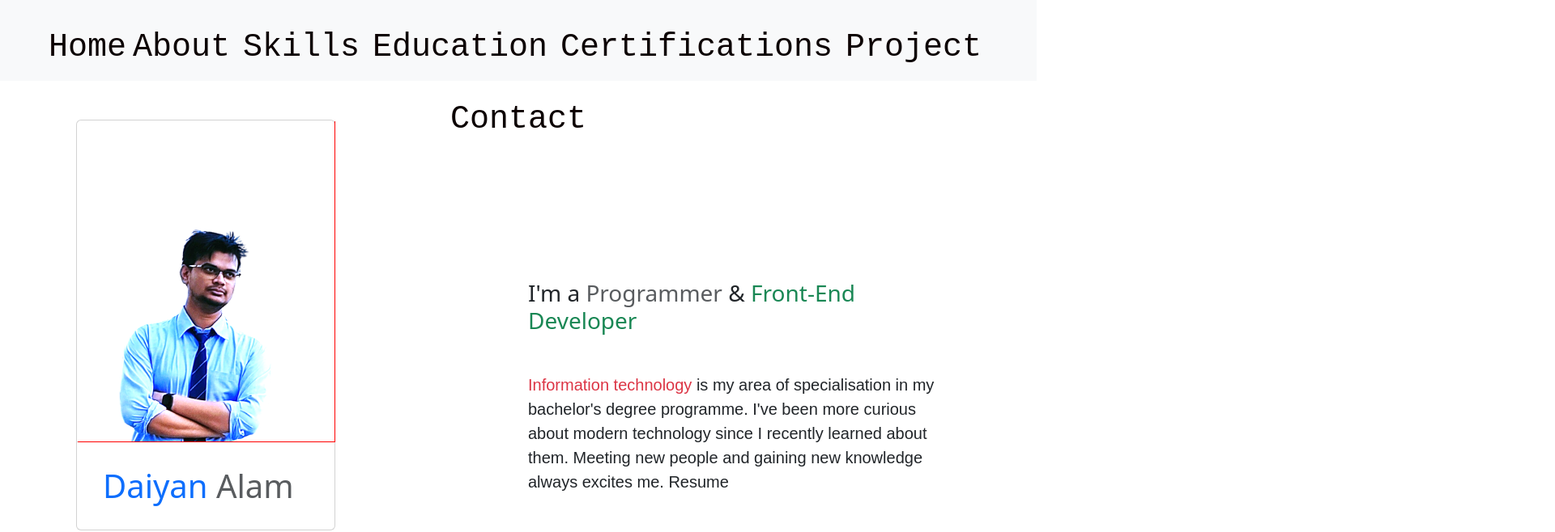
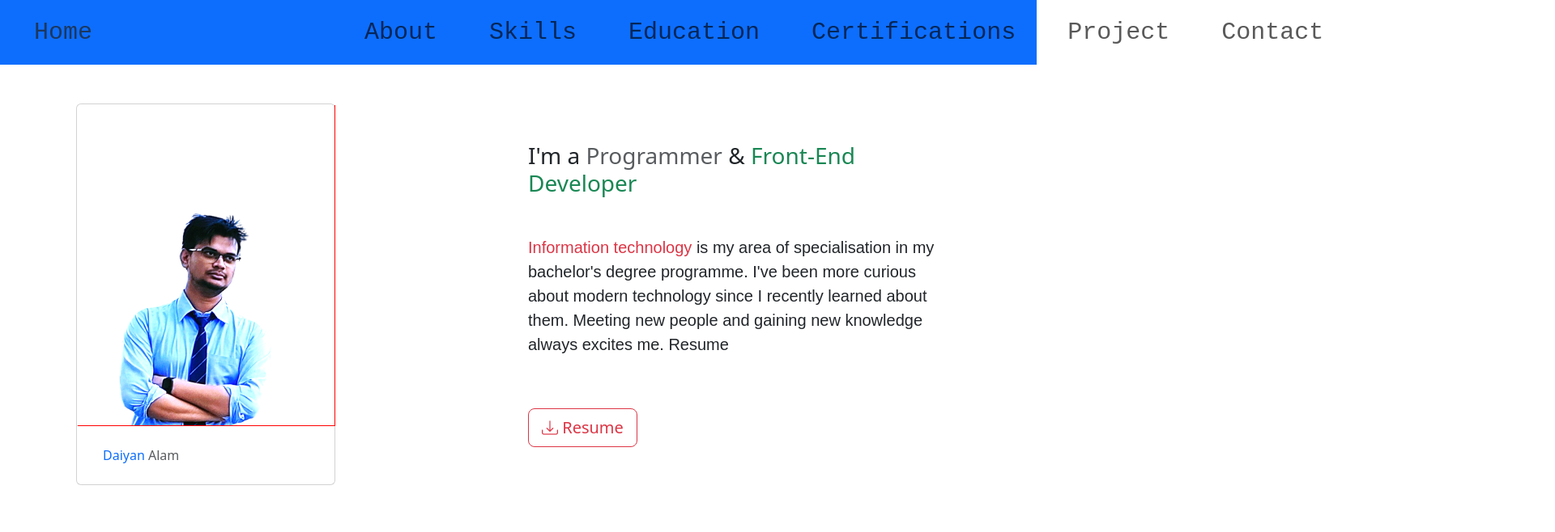
Before and after one commit to daiyan52/portfolio, a website: page index.html in a window 1280 px wide. Shown: the top 658 px of the page at 81% size, 1920 px wide, since content can reach past the window. Drawn offline with nearby package versions, Linux system fonts and the light colour scheme.

Commit message:
updating

```diff
--- a/index.css
+++ b/index.css
@@ -1,21 +1,14 @@
-.breadcrumb-item + .breadcrumb-item::before {
-    color: aquamarine;
-    content: var(--bs-breadcrumb-divider, "")
-}
-li{
-    font-size: 40px;
+/*  navbar */
+.navlist{
+    display: flex;
+    justify-content: space-around;
+    padding: 280px;
 }
 a{
-    text-decoration: none;
     font-family: 'Courier New', Courier, monospace;
-    color: #0c0202;
 }
 a:hover{
-    opacity: 0.5;
-}
-
-.aboutme{
-    margin-top: 150px;
+    opacity: 0.2;
 }
 /* about */
 .img-filter{
--- a/index.html
+++ b/index.html
@@ -9,19 +9,27 @@
      <link rel="stylesheet" href="index.css">
 </head>
 <body>
-    <div class="heading">
-        <nav class="bg-body-tertiary w-100" style="height: 100px;">
-            <ol class="breadcrumb d-flex justify-content-center">
-                <li class="breadcrumb-item mt-4"><a href="#home">Home</a></li>
-                <li class="breadcrumb-item mt-4"><a href="#about">About</a></li>
-                <li class="breadcrumb-item mt-4"><a href="#skills">Skills</a></li>
-                <li class="breadcrumb-item mt-4"><a href="#education">Education</a></li>
-                <li class="breadcrumb-item mt-4"><a href="#certifications">Certifications</a></li>
-                <li class="breadcrumb-item mt-4"><a href="#project">Project</a></li>
-                <li class="breadcrumb-item mt-4"><a href="#contact">Contact</a></li>
-            </ol>
-        </nav>
-    </div>
+    <nav class="navbar sticky-top navbar-expand-lg bg-primary justify-content-center" style="height: 80px;">
+      <div class="container-fluid">
+        <a class="navbar-brand me-5 text-muted" href="#" style="font-size: 30px; padding-left: 30px;">Home</a>
+        <button class="navbar-toggler" type="button" data-bs-toggle="collapse" data-bs-target="#navbarNavAltMarkup">
+          <span class="navbar-toggler-icon"></span>
+        </button>
+        <div class="collapse navbar-collapse" id="navbarNavAltMarkup">
+          <div class="navbar-nav">
+            <div class="navlist">
+                <a class="nav-link me-5" href="#about" style="font-size: 30px;">About</a>
+                <a class="nav-link me-5" href="#skills" style="font-size: 30px;">Skills</a>
+                <a class="nav-link me-5" href="#education" style="font-size: 30px;">Education</a>
+                <a class="nav-link me-5" href="#certifications" style="font-size: 30px;">Certifications</a>
+                <a class="nav-link me-5" href="#project" style="font-size: 30px;">Project</a>
+                <a class="nav-link me-5" href="#contact" style="font-size: 30px;">Contact</a>
+            </div>
+          </div>
+        </div>
+      </div>
+    </nav>
+
     <div id="about">
        <div    div class="container mt-5 d-flex justify-content-between">
         <div class="container">
```
Also changed, not shown: 1 other file.
